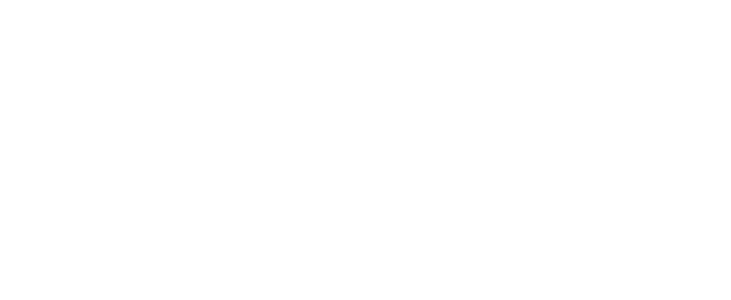
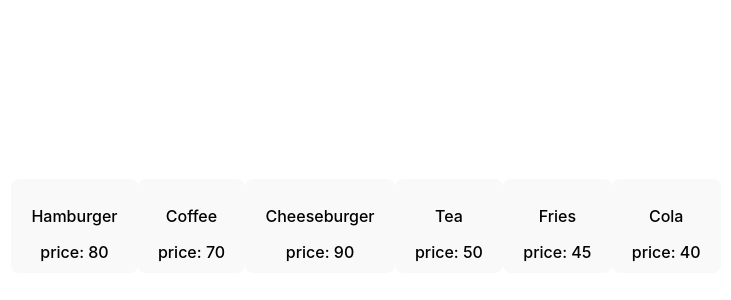
Before and after one commit to voarix/cw-7, a React (Vite) app: page / in a window 1280 px wide. Shown: the part 174-474 px from the top of the page, without its empty margins (274-1005 px from the left). Built offline with nearby package versions, Linux system fonts and the light colour scheme.

Commit message:
создал компонент для одного элемента меню(MenuITem) и создал начальный стейт в App.tsx

```diff
--- a/src/App.tsx
+++ b/src/App.tsx
@@ -1,9 +1,50 @@
 import "./App.css";
+import { useState } from "react";
+import MenuItem from "./components/MenuItem.tsx";
+
+interface MenuItemState {
+  name: string;
+  price: number;
+  count: number;
+}
+
+const initialMenu: MenuItemState[] = [
+  { name: "Hamburger", price: 80, count: 0 },
+  { name: "Coffee", price: 70, count: 0 },
+  { name: "Cheeseburger", price: 90, count: 0 },
+  { name: "Tea", price: 50, count: 0 },
+  { name: "Fries", price: 45, count: 0 },
+  { name: "Cola", price: 40, count: 0 },
+];
 
 const App = () => {
+  const [menu, setMenu] = useState<MenuItemState[]>(initialMenu);
+
+  const onAddOrder = (indexOrder: number) => {
+    setMenu(
+      menu.map((item, index) => {
+        if (indexOrder === index) {
+          return {
+            ...item,
+            count: item.count + 1,
+          };
+        }
+        return item;
+      }),
+    );
+    console.log(menu);
+  };
 
   return (
     <>
+      {menu.map((item, index) => (
+        <MenuItem
+          key={index}
+          menuItemName={item.name}
+          menuItemPrice={item.price}
+          onAddOrder={() => onAddOrder(index)}
+        />
+      ))}
     </>
   );
 };
--- /dev/null
+++ b/src/components/MenuItem.tsx
@@ -0,0 +1,24 @@
+import React from "react";
+
+interface MenuItemProps {
+  onAddOrder: React.MouseEventHandler;
+  menuItemName: string;
+  menuItemPrice: number;
+}
+
+const MenuItem: React.FC<MenuItemProps> = ({
+  onAddOrder,
+  menuItemName,
+  menuItemPrice,
+}) => {
+  return (
+    <button onClick={onAddOrder}>
+      <div>
+        <p>{menuItemName}</p>
+        price: {menuItemPrice}
+      </div>
+    </button>
+  );
+};
+
+export default MenuItem;
```
